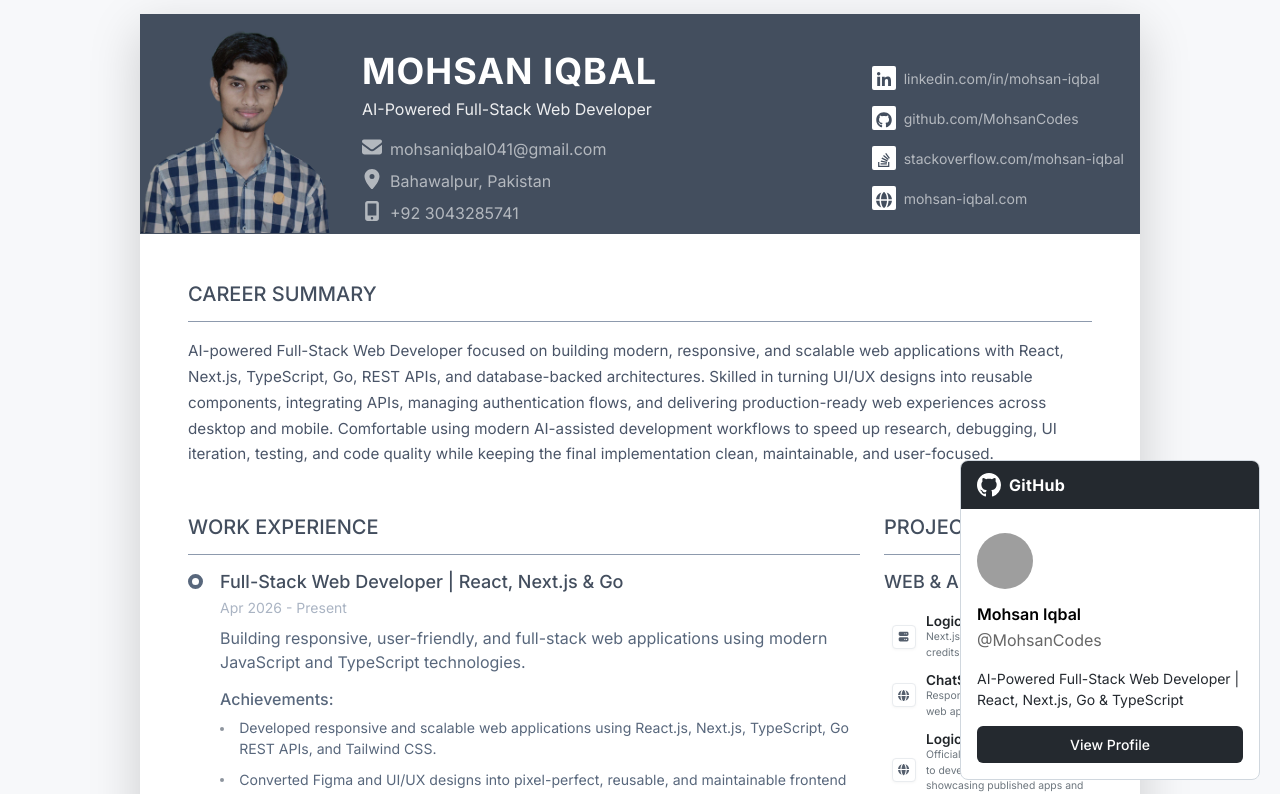
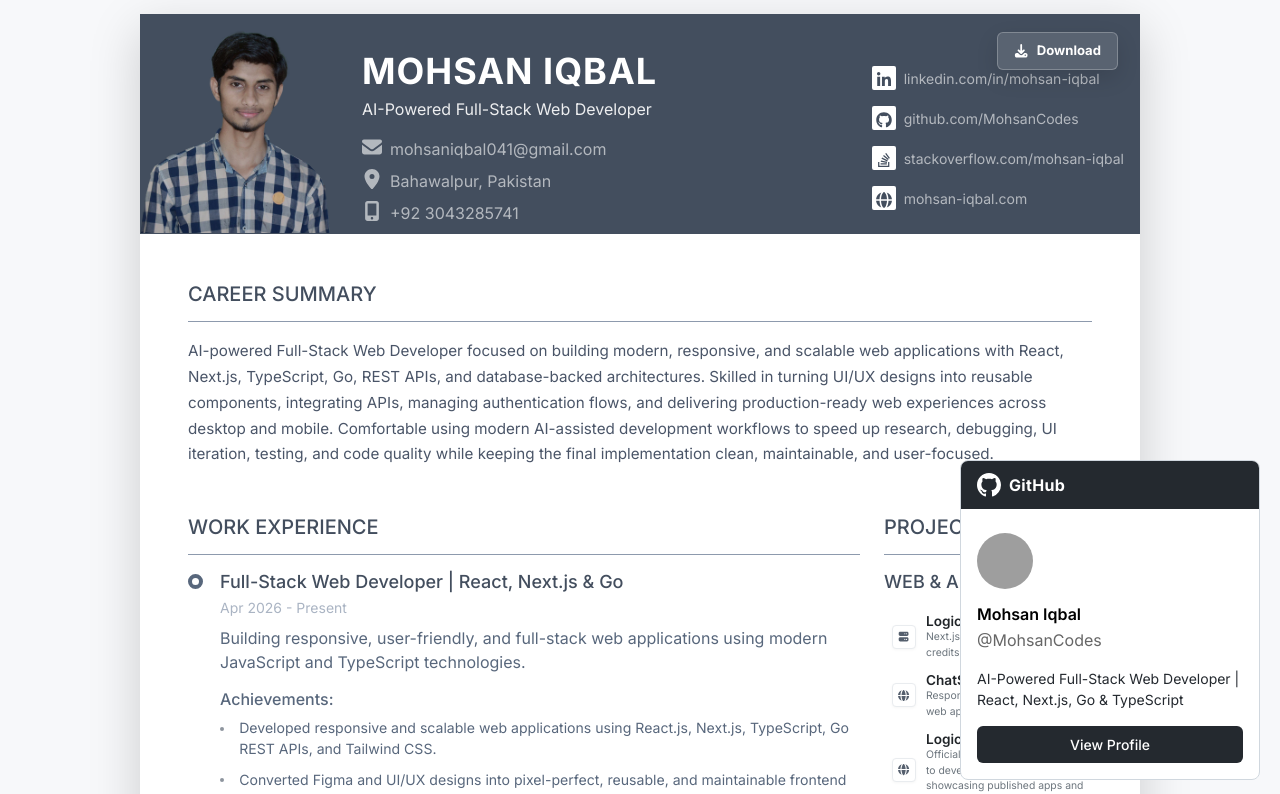
Before and after one commit to Mohsan2117/Resume, a Next.js app: page / in a window 1280 px wide. Shown: the top 794 px of the page. Built offline with nearby package versions, Linux system fonts and the light colour scheme; grey boxes are pictures that could not be loaded.

Commit message:
Add header download button

```diff
--- a/public/css/cv-overrides.css
+++ b/public/css/cv-overrides.css
@@ -389,6 +389,40 @@ body {
   text-decoration: none;
 }
 
+.resume-header-download {
+  position: absolute;
+  top: 18px;
+  right: 22px;
+  z-index: 2;
+  display: inline-flex;
+  align-items: center;
+  gap: 8px;
+  min-height: 38px;
+  padding: 8px 16px;
+  border: 1px solid rgba(255, 255, 255, 0.24);
+  border-radius: 6px;
+  background: rgba(255, 255, 255, 0.12);
+  color: white !important;
+  font-size: 0.82rem;
+  font-weight: 700;
+  line-height: 1;
+  text-decoration: none !important;
+  box-shadow: 0 8px 22px rgba(0, 0, 0, 0.12);
+  transition: background 0.2s ease, border-color 0.2s ease, transform 0.2s ease;
+}
+
+.resume-header-download:hover {
+  background: rgba(255, 255, 255, 0.2);
+  border-color: rgba(255, 255, 255, 0.38);
+  color: white !important;
+  transform: translateY(-1px);
+}
+
+.resume-header-download svg {
+  width: 0.9rem;
+  height: 0.9rem;
+}
+
 /* Small screens — responsive resume layout */
 @media (max-width: 767.98px) {
   html {
@@ -401,6 +435,10 @@ body {
 
   .mobile-resume-bar {
     display: flex;
+  }
+
+  .resume-header-download {
+    display: none;
   }
 
   .resume-wrapper {
@@ -568,6 +606,7 @@ body {
   }
 
   .mobile-resume-bar,
+  .resume-header-download,
   .desktop-view > .position-fixed {
     display: none !important;
   }
--- a/src/components/Resume.tsx
+++ b/src/components/Resume.tsx
@@ -51,7 +51,15 @@ export function Resume() {
           id="resume-download"
           className="resume-wrapper-inner mx-auto text-start bg-white shadow-lg"
         >
-          <header className="resume-header pt-4 pt-md-0">
+          <header className="resume-header position-relative pt-4 pt-md-0">
+            <a
+              href={Site_Data.profile.pdf}
+              download
+              className="resume-header-download"
+            >
+              <Icon name="download" />
+              Download
+            </a>
             <div className="row g-0 g-md-3 align-items-center align-items-md-start">
               <div className="hidden md:flex col-12 col-md-auto resume-picture-holder text-center text-md-start">
                 {/* eslint-disable-next-line @next/next/no-img-element */}
```
